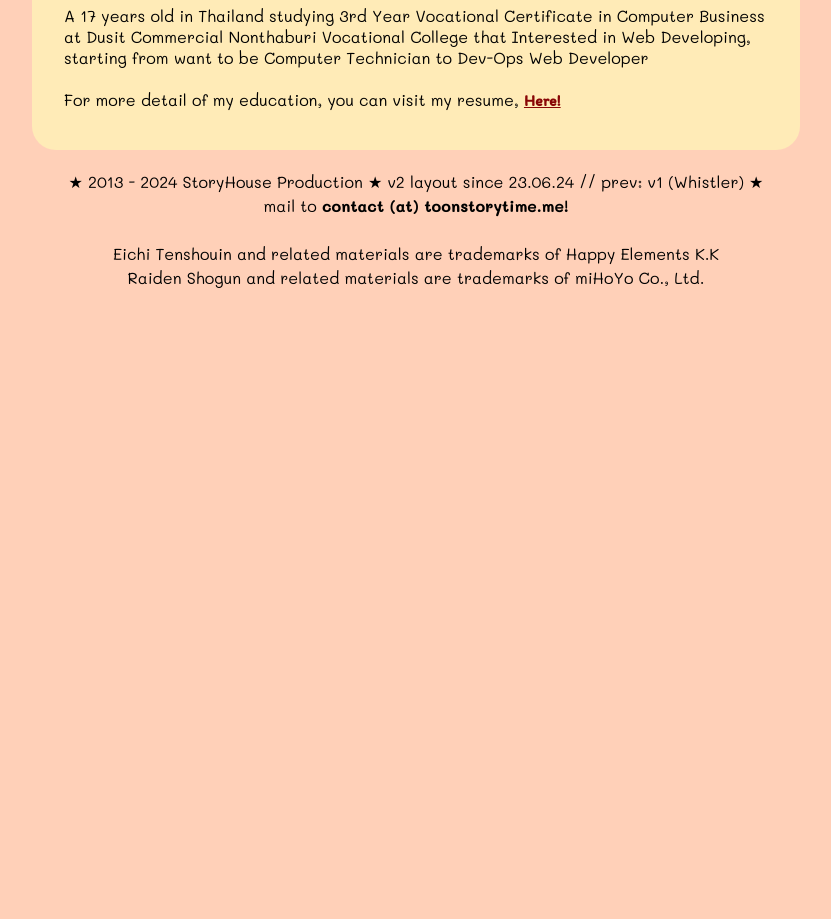
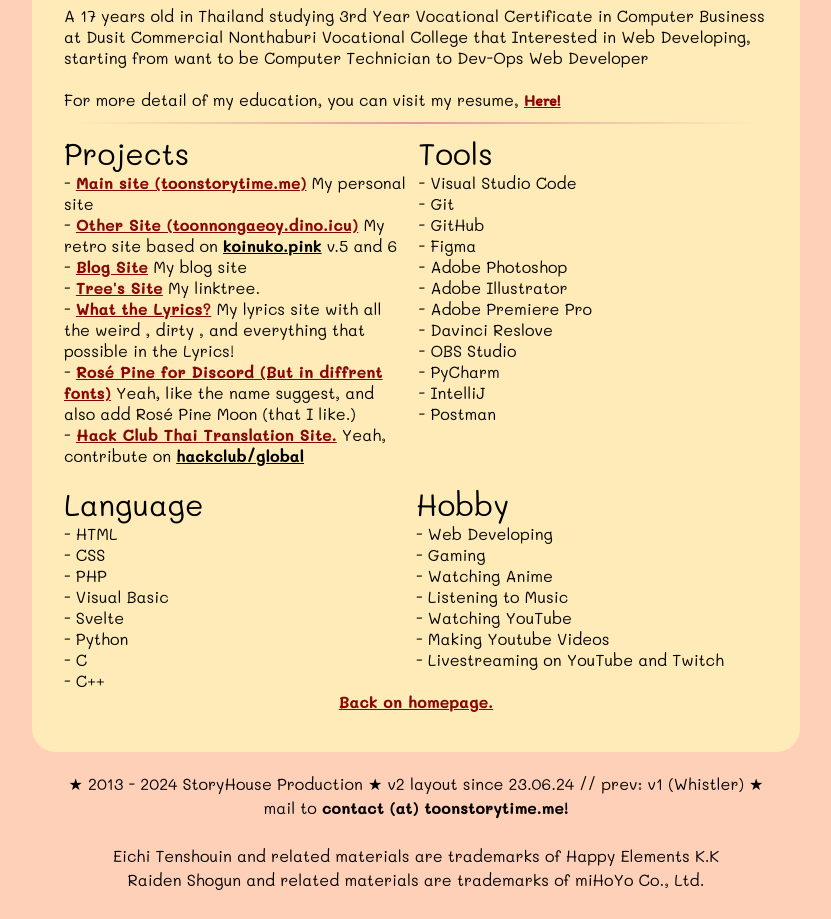
Before and after one commit to toonshouin/mysite, a SvelteKit app: page /about in a window 1280 px wide. Shown: the part 780-1699 px from the top of the page, without its empty margins (224-1055 px from the left). Before the commit the page ends 1102 px from the top, so only its background shows below. Built offline with nearby package versions, Linux system fonts and the light colour scheme.

Commit message:
Alnost FInishing About Page.

```diff
--- a/src/routes/about/+page.svelte
+++ b/src/routes/about/+page.svelte
@@ -73,5 +73,58 @@
         <span>For more detail of my education, you can visit my resume,</span>
         <a href="https://resume.toonstorytime.me"><span class="font-bold">Here!</span></a>
     </div>
+    <div class={`m-3 h-0.5 divider`}> </div>
+        <div class="flex flex-row">
+            <div class="flex flex-col max-w-sm w-full pr-2.5                                                                ">
+                <span class="text-3xl text-bold">Projects</span>
+                <span>- <a href="#here">Main site (toonstorytime.me)</a> My personal site</span>
+                <span>- <a href="http://toonnongaeoy.dino.icu">Other Site (toonnongaeoy.dino.icu)</a> My retro site based on <a href="https://koinuko.pink" style="color: black;">koinuko.pink</a> v.5 and 6</span>
+                <span>- <a href="https://blog.toonstorytime.me">Blog Site</a> My blog site</span>
+                <span>- <a href="https://tree.toonstorytime.me">Tree's Site</a> My linktree.</span>
+                <span>- <a href="https://wtlyrics.toonstorytime.me">What the Lyrics?</a> My lyrics site with all the weird , dirty , and everything that possible in the Lyrics!</span>
+                <span>- <a href="https://github.com/toonnongaeoy/rosepine-discord-newthemes">Rosé Pine for Discord (But in diffrent fonts)</a> Yeah, like the name suggest, and also add Rosé Pine Moon (that I like.)</span>
+                <span>- <a href="https://thai.hackclub.com">Hack Club Thai Translation Site.</a> Yeah, contribute on <a href="https://github.com/hackclub/global" style="color: black;">hackclub/global</a></span>
+            </div>
+            <div class="flex flex-col max-w-sm w-full">
+                <span class="text-3xl text-bold">Tools</span>
+                <span>- Visual Studio Code</span>
+                <span>- Git</span>
+                <span>- GitHub</span>
+                <span>- Figma</span>
+                <span>- Adobe Photoshop</span>
+                <span>- Adobe Illustrator</span>
+                <span>- Adobe Premiere Pro</span>
+                <span>- Davinci Reslove</span>
+                <span>- OBS Studio</span>
+                <span>- PyCharm</span>
+                <span>- IntelliJ</span>
+                <span>- Postman</span>
+            </div>
+        </div>
+        <br>
+        <div class="flex flex-row">
+            <div class="flex flex-col max-w-sm w-full">
+                    <span class="text-3xl text-bold">Language</span>
+                    <span>- HTML</span>
+                    <span>- CSS</span>
+                    <span>- PHP</span>
+                    <span>- Visual Basic</span>
+                    <span>- Svelte</span>
+                    <span>- Python</span>
+                    <span>- C</span>
+                    <span>- C++</span>
+            </div>
+            <div class="flex flex-col max-w-sm w-full">
+                <span class="text-3xl text-bold">Hobby</span>
+                <span>- Web Developing</span>
+                <span>- Gaming</span>
+                <span>- Watching Anime</span>
+                <span>- Listening to Music</span>
+                <span>- Watching YouTube</span>
+                <span>- Making Youtube Videos</span>
+                <span>- Livestreaming on YouTube and Twitch</span>
+            </div>
+        </div>
+    <a href="./"><p class="text-center">Back on homepage.</p></a>
 </div>
 </div>
```
